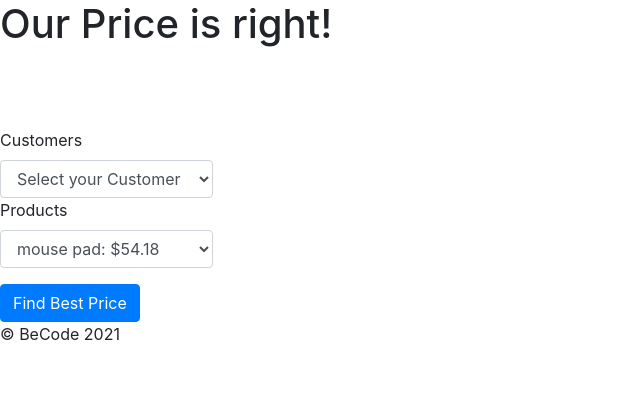
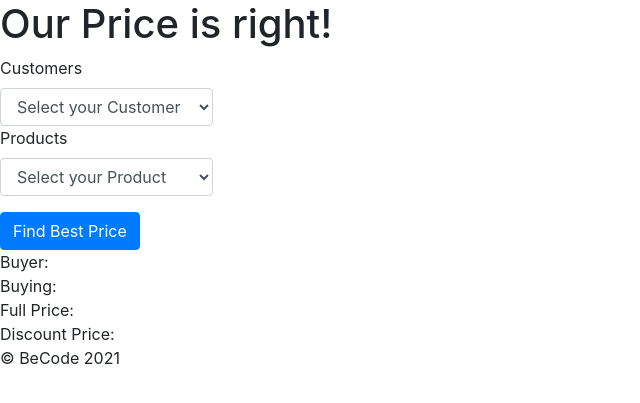
Before and after one commit to JulioCesarTeixeira/php-pricecalculator-challenge, a PHP site: page / in a window 1280 px wide. Shown: the top 403 px of the page, without its empty margins (0-640 px from the left). Run offline with PHP 8.4, Linux system fonts and the light colour scheme; data comes from the database, SQL or seed files in the repository; a stand-in replaces the project's code that opens the database connection; some libraries are stand-ins or nearby versions.

Commit message:
changes to dropdown

```diff
--- a/Controller/Controller.php
+++ b/Controller/Controller.php
@@ -1,32 +1,36 @@
 <?php
-declare(strict_types = 1);
+declare(strict_types=1);
 
 class Controller
 {
     private Connection $db;
 
-    public function __construct() {
+    public function __construct()
+    {
         $this->db = new Connection();
     }
 
     //render function with both $_GET and $_POST vars available if it would be needed.
     public function render(array $GET, array $POST): void
     {
+        $customerName = 'Buyer: ';
+        $productName = 'Buying: ';
+        $productPrice = 'Full Price: ';
+        $finalPrice = 'Discount Price: ';
 
-        $productName = '';
-        $productPrice = '';
-        $finalPrice = '';
-        $customer = 'none';
 
-        if (isset($_POST['customer']) && !empty($_POST['customer']) ){
-            $customer = Customer::LoadCustomer($this->db, (int) $_POST['customer']);
-            $product = Product::LoadProduct($this->db, (int) $_POST['product']);
+        if (!empty($_SESSION['customer']) && !empty($_SESSION['product'])) {
+            $customer = Customer::LoadCustomer($this->db, (int)$_SESSION['customer']);
+            $product = Product::LoadProduct($this->db, (int)$_SESSION['product']);
 
             $groupDiscount = new GroupDiscount($this->db, $customer->getGroupID());
 
-            $productName = $product->getName();
-            $productPrice = $product->getPrice();
-            $finalPrice = BestPrice::CalcFinalPrice($customer,$product,$groupDiscount);
+            $customerName .= $customer->getFullName();
+            $productName .= $product->getName();
+            $productPrice .= $product->getPrice();
+            $finalPrice .= BestPrice::CalcFinalPrice($customer, $product, $groupDiscount);
+
+            unset($_SESSION['customer'], $_SESSION['product']);
         }
 
         $customers = CustomerLoader::getAllCustomers($this->db);
--- a/Model/BestPrice.php
+++ b/Model/BestPrice.php
@@ -5,12 +5,10 @@ use JetBrains\PhpStorm\Pure;
 
 class BestPrice
 {
-   private CONST HUNDREDPERCENT = 100;
+   private CONST HUNDRED_PERCENT = 100;
 
     #[Pure] public static function CalcFinalPrice(Customer $cus, Product $pro, GroupDiscount $group): float|int
     {
-
-
 
         $customerVariable = $cus->getVariableDiscount();
         $customerFixed = $cus->getFixedDiscount();
@@ -18,13 +16,13 @@ class BestPrice
         $groupFixed = $group->getFixedDiscount();
         $price = $pro->getPrice();
 
-        if ($groupFixed < $price * ($groupVariable) / self::HUNDREDPERCENT) {
+        if ($groupFixed < $price * ($groupVariable) / self::HUNDRED_PERCENT) {
             $groupFixed = null;
         } else {
             $groupVariable = null;
         }
 
-        if ($customerFixed < $price * ($customerVariable) / self::HUNDREDPERCENT) {
+        if ($customerFixed < $price * ($customerVariable) / self::HUNDRED_PERCENT) {
             $customerFix = null;
         } else {
             $customerVariable = null;
@@ -36,8 +34,8 @@ class BestPrice
             $groupVariable = null;
         }
 
-        $bestPrice = ($price - $customerFixed - $groupFixed)*((self::HUNDREDPERCENT-$customerVariable)/self::HUNDREDPERCENT)*((self::HUNDREDPERCENT-$groupVariable)/self::HUNDREDPERCENT);
-        return number_format($bestPrice, 2) ;
+        $bestPrice = ($price - $customerFixed - $groupFixed)*((self::HUNDRED_PERCENT-$customerVariable)/self::HUNDRED_PERCENT)*((self::HUNDRED_PERCENT-$groupVariable)/self::HUNDRED_PERCENT);
+        return number_format(max($bestPrice,0), 2) ;
     }
 
 }
--- a/Model/Customer.php
+++ b/Model/Customer.php
@@ -2,16 +2,14 @@
 declare(strict_types=1);
 
 //$customer = Customer::LoadCustomer();
-
-use JetBrains\PhpStorm\Pure;
 
 class Customer
 {
     private string $firstname;
     private string $lastname;
     private int $groupID;
-    private ?int $fixedDiscount = null;
-    private ?int $variableDiscount = null;
+    private ?int $fixedDiscount;
+    private ?int $variableDiscount;
     private ?int $id;
 
 
@@ -37,7 +35,7 @@ class Customer
             (int)$rawData['group_id'],
             (int)$rawData['fixed_discount'],
             (int)$rawData['variable_discount'],
-        (int)$id);
+            $id);
     }
 
 
@@ -57,6 +55,11 @@ class Customer
         return $this->lastname;
     }
 
+    public function getFullName(): string
+    {
+        return $this->lastname." ".$this->firstname;
+    }
+
     /**
      * @return int
      */
@@ -66,7 +69,7 @@ class Customer
     }
 
     /**
-     * @return int
+     * @return int|null
      */
     public function getFixedDiscount(): ?int
     {
@@ -74,7 +77,7 @@ class Customer
     }
 
     /**
-     * @return int
+     * @return int|null
      */
     public function getVariableDiscount(): ?int
     {
--- a/Model/CustomerDiscount.php
+++ /dev/null
@@ -1,44 +0,0 @@
-<?php
-
-
-class CustomerDiscount
-{
-    private ?int $customerFixDis = null;
-    private ?int $customerVarDis = null;
-
-    public function __construct(PDO $PDO, $id)
-    {
-        $this->calcCustomerDiscounts($PDO, $id);
-    }
-
-    private function calcCustomerDiscounts(PDO $PDO, $id): void
-    {
-        $query = $PDO->prepare('SELECT fixed_discount, variable_discount FROM customer_group.customer WHERE id = :id');
-        $query->bindValue('id', $id);
-        $query->execute();
-        $rawDiscount = $query->fetch();
-
-        $this->customerFixDis = $rawDiscount['fixed_discount'];
-        $this->customerVarDis = $rawDiscount['variable_discount'];
-    }
-
-    /**
-     * @return int|null
-     */
-    public function getCustomerFixDis(): ?int
-    {
-        return $this->customerFixDis;
-    }
-
-    /**
-     * @return int|null
-     */
-    public function getCustomerVarDis(): ?int
-    {
-        return $this->customerVarDis;
-    }
-
-
-
-
-}
--- a/Model/CustomerLoader.php
+++ b/Model/CustomerLoader.php
@@ -5,7 +5,7 @@ class CustomerLoader
 {
     public static function getAllCustomers(PDO $PDO) : array
     {
-        $handle = $PDO->query('SELECT * FROM customer');
+        $handle = $PDO->query('SELECT * FROM customer c ORDER BY c.firstname');
         $arrayCustomers = $handle->fetchAll();
 
         $customers = [];
--- a/Model/Product.php
+++ b/Model/Product.php
@@ -5,12 +5,13 @@ use JetBrains\PhpStorm\Pure;
 
 class Product
 {
-        private ?int $id = null;
+        private ?int $id;
         private string $name;
         private int $price;
 
     /**
      * Product constructor.
+     * @param int $id
      * @param string $name
      * @param int $price
      */
--- a/Model/ProductLoader.php
+++ b/Model/ProductLoader.php
@@ -5,7 +5,7 @@ class ProductLoader
 {
     public static function getAllProducts(PDO $PDO) : array
     {
-        $handle = $PDO->query('SELECT * FROM product');
+        $handle = $PDO->query('SELECT * FROM product p ORDER BY p.name');
         $arrayProducts = $handle->fetchAll();
 
         $products = [];
--- a/View/view.php
+++ b/View/view.php
@@ -1,9 +1,4 @@
 <?php require 'includes/header.php'; ?>
-<?php
-echo $productName."<br>" ;
-echo $productPrice."<br>";
-echo $finalPrice."<br>";
-?>
 
     <form method="post">
         <div class="form-group">
@@ -19,15 +14,21 @@ echo $finalPrice."<br>";
 
             <label for="product">Products</label>
             <select class="form-control col-2" id="product" name="product">
+                <option value="" >Select your Product</option>
                 <?php /** @var Product $product */
                 foreach ($products as $product):?>
                     <option value="<?php echo $product->getId() ?>"><?php echo $product->getName() . ": $" . $product->getPrice() ?></option>
                 <?php endforeach; ?>
             </select>
-            <?php echo $productName ?>
-            <?php echo $productPrice ?>
         </div>
         <button type="submit" class="btn btn-primary" id="submit" name="run">Find Best Price</button>
     </form>
 
+<?php
+echo $customerName."<br>";
+echo $productName."<br>" ;
+echo $productPrice."<br>";
+echo $finalPrice."<br>";
+?>
+
 <?php require 'includes/footer.php'; ?>
--- a/index.php
+++ b/index.php
@@ -4,23 +4,32 @@ ini_set('display_errors', '1');
 ini_set('display_startup_errors', '1');
 error_reporting(E_ALL);
 
+session_start();
+
 //include all your model files here
 require 'config.php';
 require 'Model/Connection.php';
 require 'Model/Customer.php';
+require 'Model/GroupDiscount.php';
 require 'Model/Product.php';
-require 'Model/GroupDiscount.php';
-require 'Model/CustomerDiscount.php';
 require 'Model/BestPrice.php';
+require 'Model/CustomerLoader.php';
+require 'Model/ProductLoader.php';
 
 //include all your controllers here
 require 'Controller/Controller.php';
 
-require 'Model/CustomerLoader.php';
-require 'Model/ProductLoader.php';
-
 //you could write a simple IF here based on some $_GET or $_POST vars, to choose your controller
 //this file should never be more than 20 lines of code!
+
+if (!empty($_POST['customer']) && !empty($_POST['product']) ){
+    $_SESSION['customer'] = $_POST['customer'];
+    $_SESSION['product'] = $_POST['product'];
+
+    header("Location:index.php");
+    exit;
+}
+
 
 $controller = new Controller();
 
```
